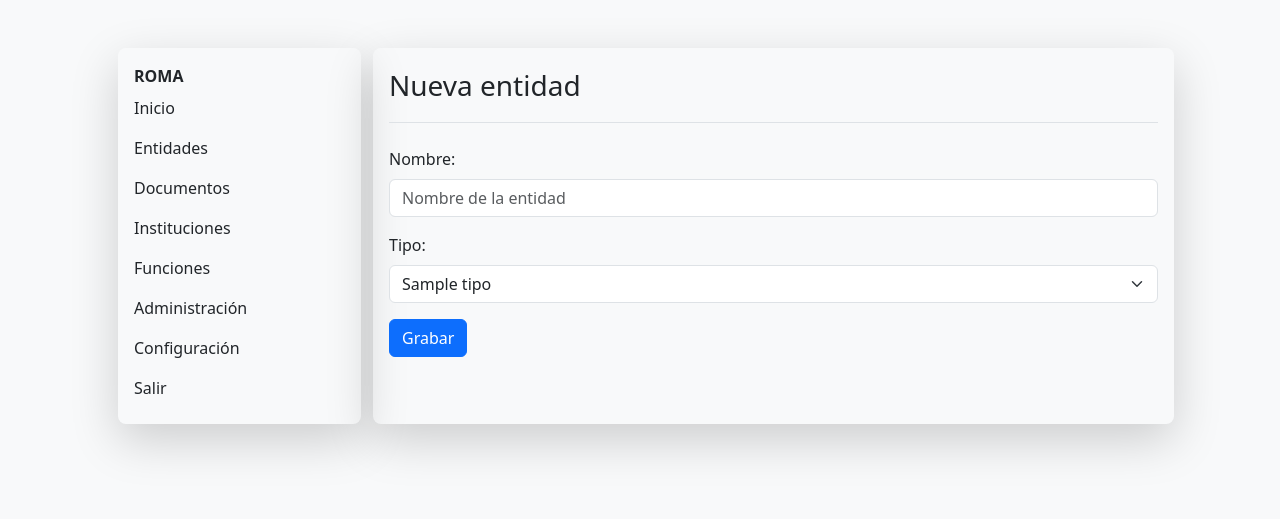
After one commit to pcarrillo/flask, a Flask app: template templates/nueva_entidad_neo.html in a window 1280 px wide. The commit adds this page. Shown: the top 519 px of the page. Run offline with Flask 3, Linux system fonts and the light colour scheme; the template is opened without the code that fills it: most values are stand-ins (such as "Sample title", 1, 10 or a date in 2020); some libraries are stand-ins or nearby versions.

Commit message:
Avances en la integración con neomodel

```diff
--- /dev/null
+++ b/neomodel_flask_test.py
@@ -0,0 +1,31 @@
+from flask import Flask, render_template, redirect
+from roma_model import Datos, Entity, Person, Place, Event, Date, Type, db
+
+app = Flask(__name__)
+
+
+Datos = Datos()
+
+# Grabación exitosa de nodo y asignación de relación
+def grabarNodo():
+    db.begin()
+    try:
+        cooper = Person(name="Cooper").save()
+        tipo = Type.nodes.get(name='Persona')
+        cooper.type.connect(tipo)
+        db.commit()
+    except Exception as e:
+        print(f"Error: {e}")
+        db.rollback()
+
+
+@app.route("/")
+def home():
+    return render_template("index.html", opcion="Inicio")
+
+
+
+
+
+if __name__ =='__main__':
+    app.run(debug=True)
--- a/templates/entidad.html
+++ b/templates/entidad.html
@@ -11,7 +11,7 @@ Detalles de Entidad
       {%for ent in entidad%}
         <div class="p-4">
             <div class="border-bottom mb-4 pb-3 bg-body-primary">
-                <span class="fs-3">{{ent.nombre}}</span>  <span><a href="/entidades/editar/{{ent.id}}"><svg xmlns="http://www.w3.org/2000/svg" width="16" height="16" fill="currentColor" class="bi bi-pencil-square" viewBox="0 0 16 16">
+                <span class="fs-3">{{ent.nombre}}</span>  <span><a href="/entidades/editar/{{ent.uid}}"><svg xmlns="http://www.w3.org/2000/svg" width="16" height="16" fill="currentColor" class="bi bi-pencil-square" viewBox="0 0 16 16">
   <path d="M15.502 1.94a.5.5 0 0 1 0 .706L14.459 3.69l-2-2L13.502.646a.5.5 0 0 1 .707 0l1.293 1.293zm-1.75 2.456-2-2L4.939 9.21a.5.5 0 0 0-.121.196l-.805 2.414a.25.25 0 0 0 .316.316l2.414-.805a.5.5 0 0 0 .196-.12l6.813-6.814z"/>
   <path fill-rule="evenodd" d="M1 13.5A1.5 1.5 0 0 0 2.5 15h11a1.5 1.5 0 0 0 1.5-1.5v-6a.5.5 0 0 0-1 0v6a.5.5 0 0 1-.5.5h-11a.5.5 0 0 1-.5-.5v-11a.5.5 0 0 1 .5-.5H9a.5.5 0 0 0 0-1H2.5A1.5 1.5 0 0 0 1 2.5z"/>
 </svg></a></span>
--- /dev/null
+++ b/templates/nueva_entidad_neo.html
@@ -0,0 +1,70 @@
+{% extends "base.html" %}
+
+{% block head %}
+Nueva Entidad
+{% endblock head %}
+
+{%block body%}
+{% if opcion=="editar"  %}
+
+       <div>
+                <div class="border-bottom mb-4 pb-3 bg-body-primary">
+                        <span class="fs-3">Editar entidad</span>
+                </div>
+
+                <div class="mb-4 bg-body-primary rounded-3">
+                    <form action="/entidades/editar/{{entidad.uid}}" method="POST">
+                        <input type="hidden" name="tipo_original" value="{{entidad.tipo}}"
+                        <div class="mb-3 mt-3">
+                            <label for="nombre" class="form-label">Nombre:</label>
+                            <input type="text" class="form-control" id="nombre" placeholder="Nombre de la entidad" name="nombre" value="{{entidad.name}}">
+                        </div>
+                        <div class="mb-3">
+                            <label for="tipo" class="form-label">Tipo:</label>
+                            <select class="form-select" id="tipo" name="tipo">
+                                {%for tipo in tipos%}
+                                    {% if  tipo.nombre == entidad.tipo%}
+                                        <option value="{{tipo.name}}" selected>{{tipo.name}}</option>
+                                    {% else %}
+                                        <option value="{{tipo.name}}">{{tipo.name}}</option>
+                                    {% endif %}
+
+                                    {% endfor %}
+                            </select>
+                        </div>
+                        <div class="mb-3">
+                            <button type="submit" class="btn btn-primary">Grabar</button>
+                        </div>
+                    </form>
+                </div>
+            </div>
+
+{% else %}
+    <div>
+        <div class="border-bottom mb-4 pb-3 bg-body-primary">
+                <span class="fs-3">Nueva entidad</span>
+        </div>
+
+        <div class="mb-4 bg-body-primary rounded-3">
+            <form action="/entidades/guardar" method="POST">
+                <div class="mb-3 mt-3">
+                    <label for="nombre" class="form-label">Nombre:</label>
+                    <input type="text" class="form-control" id="nombre" placeholder="Nombre de la entidad" name="nombre">
+                </div>
+                <div class="mb-3">
+                    <label for="tipo" class="form-label">Tipo:</label>
+                    <select class="form-select" id="tipo" name="tipo">
+                        {%for tipo in tipos%}
+                            <option value="{{tipo.nombre}}">{{tipo.nombre}}</option>
+                            {% endfor %}
+                    </select>
+                </div>
+                <div class="mb-3">
+                    <button type="submit" class="btn btn-primary">Grabar</button>
+                </div>
+            </form>
+        </div>
+    </div>
+{% endif %}
+
+{% endblock %}
```
Also changed, not shown: roma_model.py (+30 -2 lines), templates/entidades.html (+4 -4 lines).
